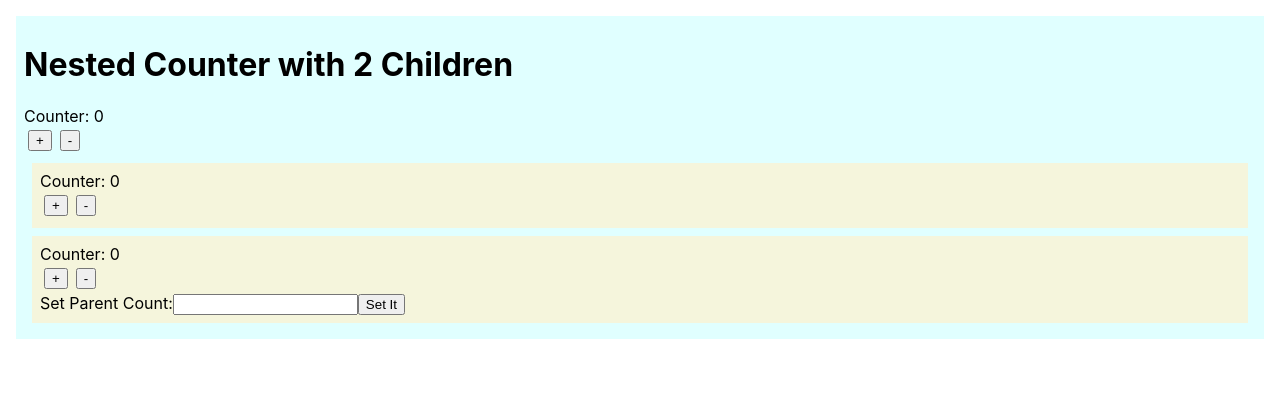
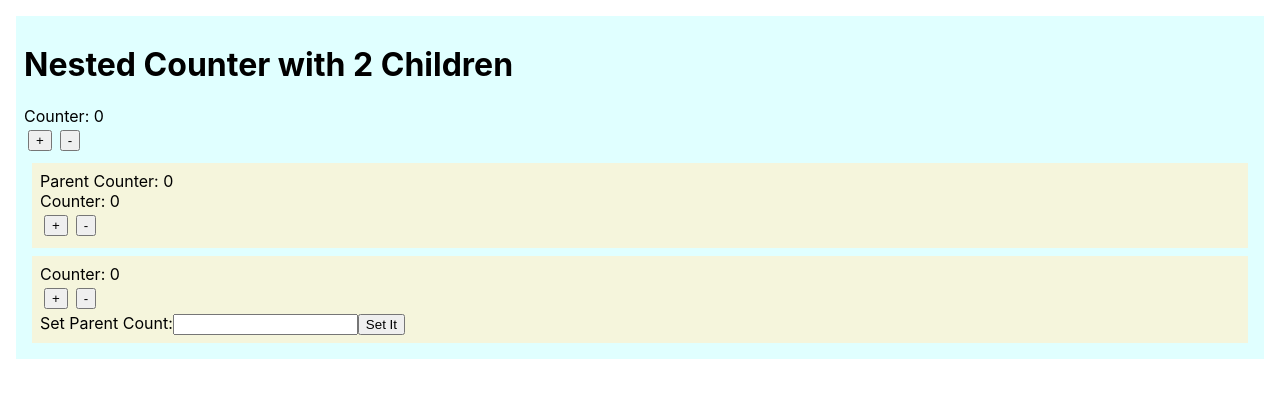
Before and after one commit to DSInnovators/react-essentials, a Next.js app: page /03-nested-2-memo in a window 1280 px wide. Shown: the top 398 px of the page. Built offline with nearby package versions, Linux system fonts and the light colour scheme.

Commit message:
Add parent counter display in child

```diff
--- a/pages/02-nested.js
+++ b/pages/02-nested.js
@@ -29,6 +29,8 @@ function ChildComponent({ parentCount }) {
 
   return (
     <div className="child-comp">
+      Parent Counter: {parentCount}
+      <br/>
       Counter: {count}
       <br/>
       <button onClick={() => setCount(count + 1)}>+</button>
--- a/pages/03-nested-2-memo.js
+++ b/pages/03-nested-2-memo.js
@@ -32,6 +32,8 @@ function ChildA({ parentCount }) {
 
   return (
     <div className="child-comp">
+      Parent Counter: {parentCount}
+      <br/>
       Counter: {count}
       <br/>
       <button onClick={() => setCount(count + 1)}>+</button>
--- a/pages/03-nested-2.js
+++ b/pages/03-nested-2.js
@@ -32,6 +32,8 @@ function ChildA({ parentCount }) {
 
   return (
     <div className="child-comp">
+      Parent Counter: {parentCount}
+      <br/>
       Counter: {count}
       <br/>
       <button onClick={() => setCount(count + 1)}>+</button>
```
